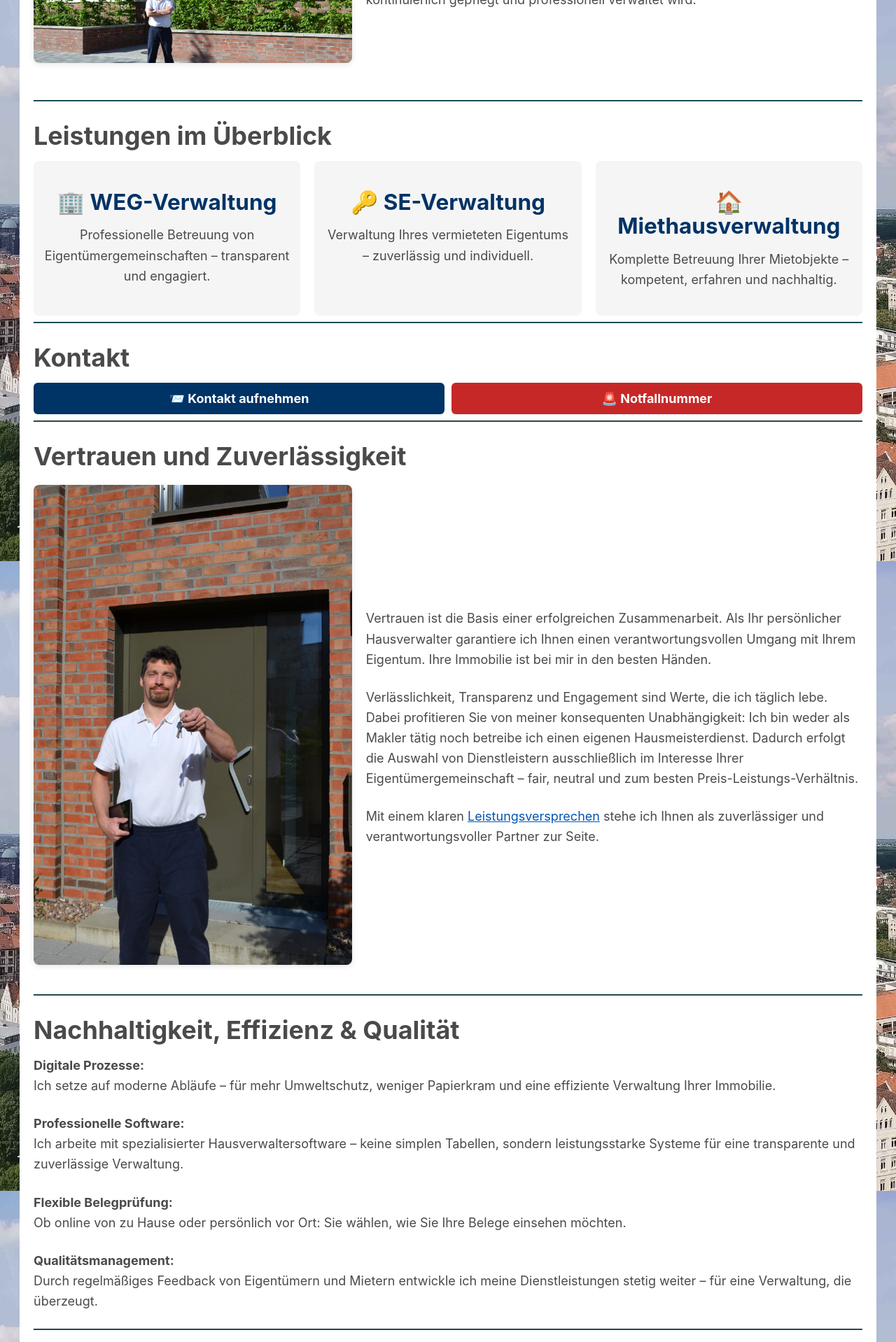
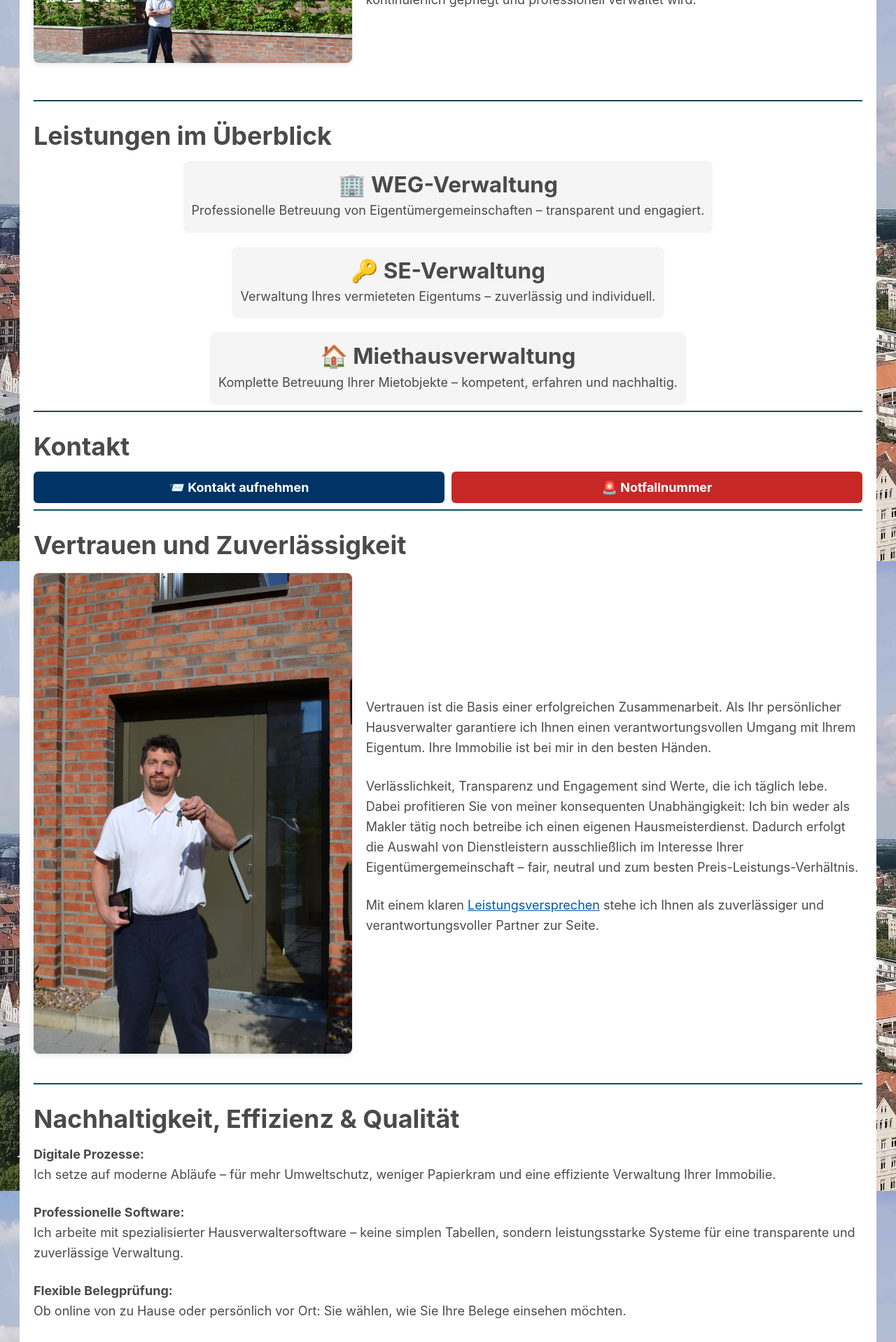
Before and after one commit to marek22k/hausverwaltung, a Jekyll site: the page built from index.md, in a window 1280 px wide. Shown: the part 1898-3816 px from the top of the page at 70% size. Built offline with Jekyll 4.4.1, drawn with Linux system fonts in a browser that asks for light colours.

Commit message:
Update index.md

```diff
--- a/index.md
+++ b/index.md
@@ -11,19 +11,19 @@ sitemap: true
   padding: 1.2rem;
   border-radius: 8px;
   text-align: center;
-  transition: transform 0.3s ease;
+  transition: transform 0.3s ease, background-color 0.3s ease;
 }
 
 .leistungsbox:hover {
   transform: scale(1.05);
+  background-color: #ffffff; /* leicht heller Hintergrund beim Hover */
 }
 
-.leistungsbox h3 a {
-  text-decoration: none;
-  color: #003366;
+.leistungsbox h3, .leistungsbox p {
+  margin: 0.5rem 0;
 }
 
-/* Auf kleinen Bildschirmen (unter 768px Breite) leichterer Hover-Effekt */
+/* Auf kleineren Bildschirmen sanftere Vergrößerung */
 @media (max-width: 768px) {
   .leistungsbox:hover {
     transform: scale(1.02);
@@ -81,23 +81,26 @@ sitemap: true
 
 <div style="display: flex; flex-wrap: wrap; gap: 2rem; justify-content: center; margin-top: 1rem;">
 
-  <!-- WEG-Verwaltung -->
-  <div class="leistungsbox">
-    <h3>🏢 <a href="/weg-verwaltung/">WEG-Verwaltung</a></h3>
-    <p>Professionelle Betreuung von Eigentümergemeinschaften – transparent und engagiert.</p>
-  </div>
+  <a href="/weg-verwaltung/" style="text-decoration: none; color: inherit;">
+    <div class="leistungsbox">
+      <h3>🏢 WEG-Verwaltung</h3>
+      <p>Professionelle Betreuung von Eigentümergemeinschaften – transparent und engagiert.</p>
+    </div>
+  </a>
 
-  <!-- Sondereigentumsverwaltung -->
-  <div class="leistungsbox">
-    <h3>🔑 <a href="/sondereigentumsverwaltung/">SE-Verwaltung</a></h3>
-    <p>Verwaltung Ihres vermieteten Eigentums – zuverlässig und individuell.</p>
-  </div>
+  <a href="/sondereigentumsverwaltung/" style="text-decoration: none; color: inherit;">
+    <div class="leistungsbox">
+      <h3>🔑 SE-Verwaltung</h3>
+      <p>Verwaltung Ihres vermieteten Eigentums – zuverlässig und individuell.</p>
+    </div>
+  </a>
 
-  <!-- Miethausverwaltung -->
-  <div class="leistungsbox">
-    <h3>🏠 <a href="/miethausverwaltung/">Miethausverwaltung</a></h3>
-    <p>Komplette Betreuung Ihrer Mietobjekte – kompetent, erfahren und nachhaltig.</p>
-  </div>
+  <a href="/miethausverwaltung/" style="text-decoration: none; color: inherit;">
+    <div class="leistungsbox">
+      <h3>🏠 Miethausverwaltung</h3>
+      <p>Komplette Betreuung Ihrer Mietobjekte – kompetent, erfahren und nachhaltig.</p>
+    </div>
+  </a>
 
 </div>
 
```
